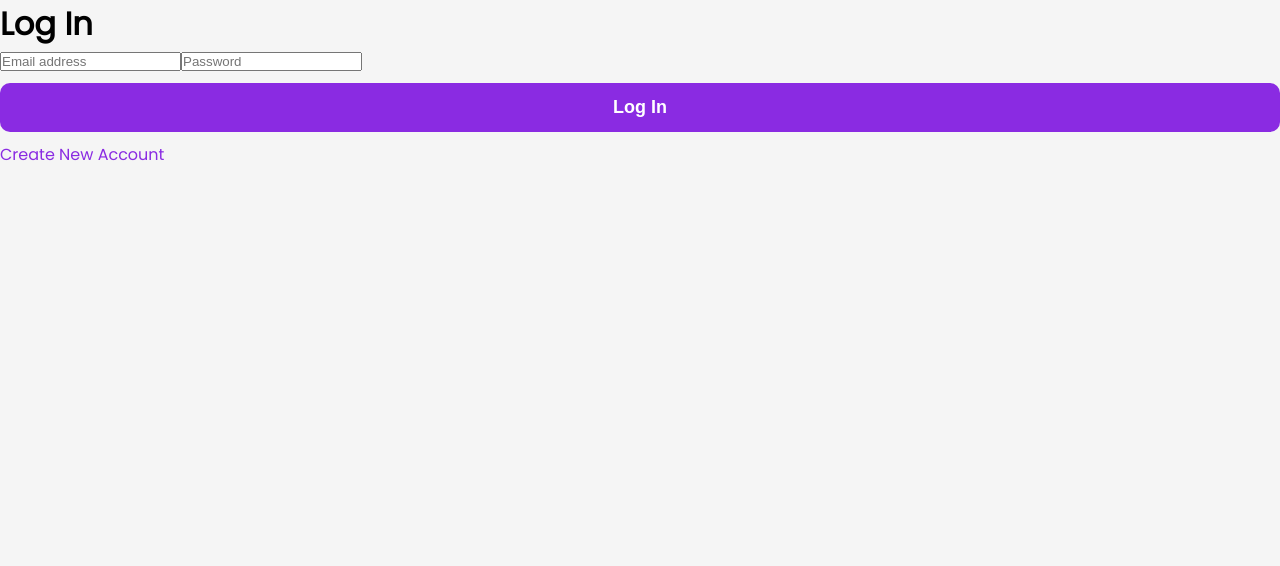
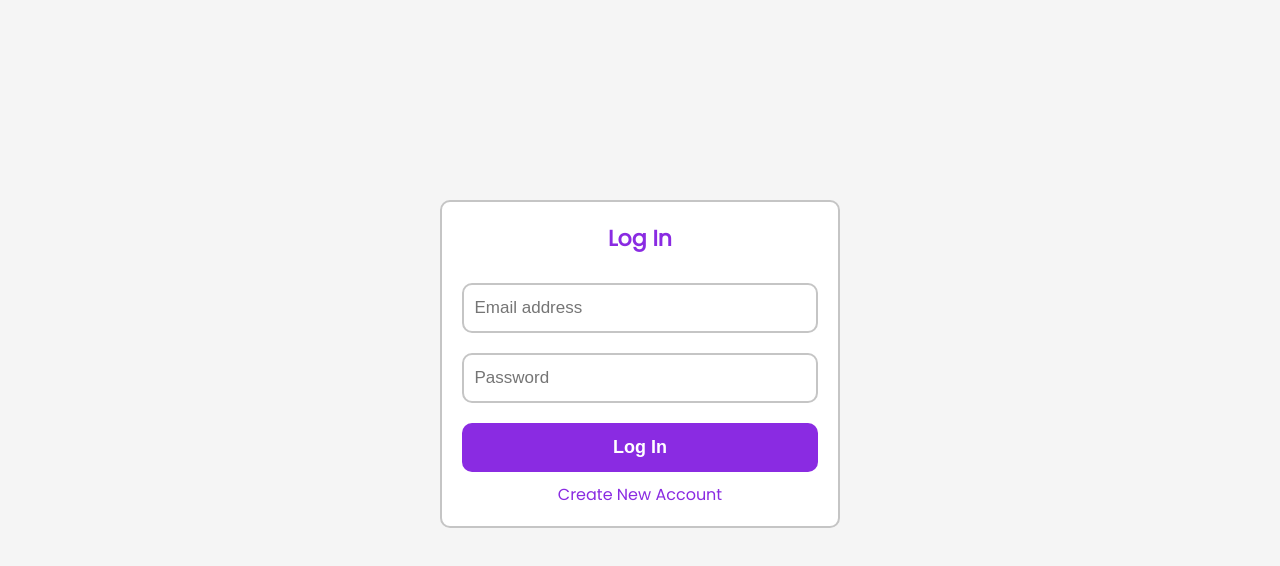
Before and after one commit to mohammad-kassem/address-book-frontend, a React (Create React App) app: page / in a window 1280 px wide. Shown: the top 566 px of the page. Built offline with nearby package versions, Linux system fonts and the light colour scheme.

Commit message:
feat: implementing the style of the login and register pages

```diff
--- a/src/index.css
+++ b/src/index.css
@@ -66,3 +66,38 @@ img{
   height: 100%;
   width: 100%;
 }
+
+/* login page and register*/
+.form{
+  width: 400px;
+  margin: 25vh auto;
+  background-color: #fff;
+  border: 2px solid #c5c5c5;
+  border-radius: 10px;
+}
+
+.form h1{
+  margin: 5%;
+  text-align: center;
+  font-size: 22px;
+  color: blueviolet;
+}
+
+.form-content{
+  margin: 5%;
+}
+
+.form input {
+  width: 100%;
+  height: 50px;
+  border: 2px solid #c5c5c5;
+  border-radius: 10px;
+  font-size: 17px;
+  box-sizing: border-box;
+  padding: 0 3%;
+  margin: 10px 0;
+}
+
+.link{
+  text-align: center;
+}
```
